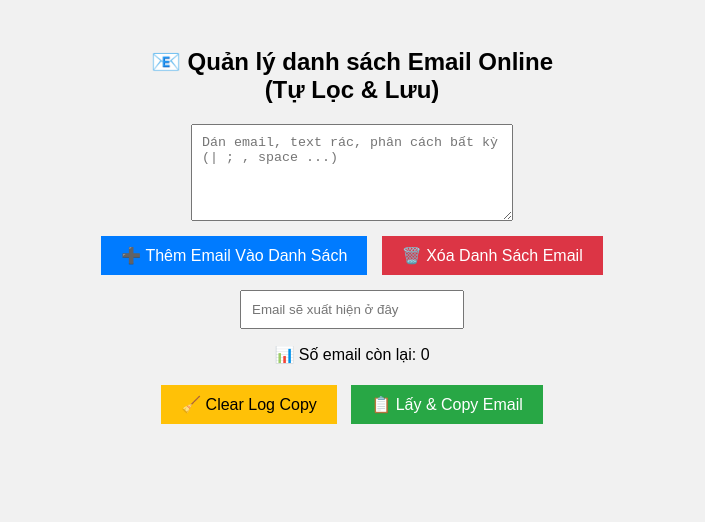
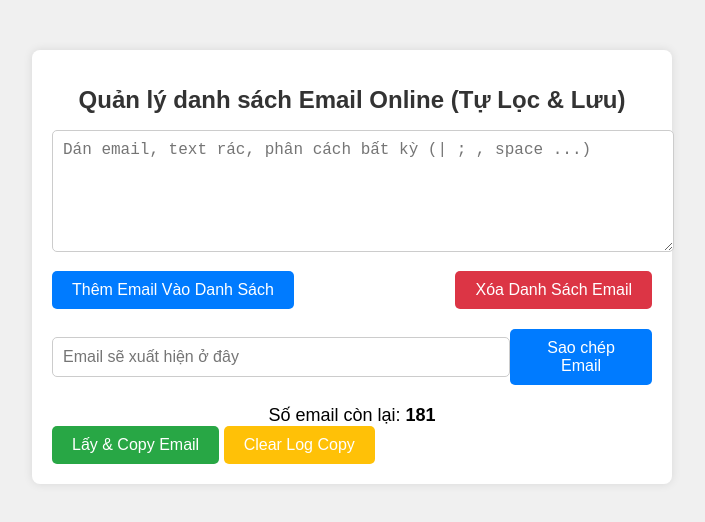
Before and after one commit to 666666cuongvu-beep/syncmail11, a plain HTML site: page index (1).html in a window 1280 px wide. Shown: the whole page, without its empty margins (288-993 px from the left). Drawn offline with Linux system fonts and the light colour scheme.

Commit message:
Update index (1).html

```diff
--- a/index (1).html
+++ b/index (1).html
@@ -2,97 +2,154 @@
 <html lang="vi">
 <head>
     <meta charset="UTF-8">
+    <meta name="viewport" content="width=device-width, initial-scale=1.0">
     <title>Quản lý danh sách Email</title>
+
     <style>
         body {
             font-family: Arial, sans-serif;
-      background-color: #f1f1f1;
-      text-align: center;
-      padding: 20px;
+            background-color: #f0f0f0;
+            margin: 0;
+            padding: 0;
         }
 
-    textarea, input {
-      width: 300px;
-      padding: 10px;
-      margin: 10px auto;
-      display: block;
+        .container {
+            max-width: 600px;
+            margin: 50px auto;
+            background-color: #fff;
+            padding: 20px;
+            border-radius: 8px;
+            box-shadow: 0 0 10px rgba(0, 0, 0, 0.1);
         }
 
-    button {
+        h1 {
+            text-align: center;
+            font-size: 24px;
+            color: #333;
+        }
+
+        textarea {
+            width: 100%;
+            height: 100px;
+            margin-bottom: 15px;
+            padding: 10px;
+            font-size: 16px;
+            border-radius: 5px;
+            border: 1px solid #ccc;
+        }
+
+        .button-container {
+            display: flex;
+            justify-content: space-between;
+        }
+
+        .btn {
             padding: 10px 20px;
-      margin: 5px;
             font-size: 16px;
             cursor: pointer;
+            border-radius: 5px;
+            border: none;
         }
 
-    .blue { background-color: #007bff; color: white; border: none; }
-    .red { background-color: #dc3545; color: white; border: none; }
-    .yellow { background-color: #ffc107; border: none; }
-    .green { background-color: #28a745; color: white; border: none; }
-    .small-input {
-      width: 200px;
+        .btn-blue {
+            background-color: #007bff;
+            color: white;
+        }
+
+        .btn-red {
+            background-color: #dc3545;
+            color: white;
+        }
+
+        .btn-green {
+            background-color: #28a745;
+            color: white;
+        }
+
+        .btn-yellow {
+            background-color: #ffc107;
+            color: white;
+        }
+
+        .email-output {
+            margin-top: 20px;
+            display: flex;
+            align-items: center;
+            justify-content: space-between;
+        }
+
+        #output-field {
+            width: 80%;
+            padding: 10px;
+            font-size: 16px;
+            border-radius: 5px;
+            border: 1px solid #ccc;
+        }
+
+        .email-count {
+            margin-top: 20px;
+            text-align: center;
+            font-size: 18px;
+        }
+
+        #remaining-count {
+            font-weight: bold;
         }
     </style>
+
 </head>
 <body>
+    <div class="container">
+        <h1>Quản lý danh sách Email Online (Tự Lọc & Lưu)</h1>
 
-  <h2>📧 Quản lý danh sách Email Online<br>(Tự Lọc & Lưu)</h2>
+        <textarea placeholder="Dán email, text rác, phân cách bất kỳ (| ; , space ...)" id="email-input"></textarea>
 
-  <textarea id="emailInput" rows="5" placeholder="Dán email, text rác, phân cách bất kỳ (| ; , space ...)"></textarea>
+        <div class="button-container">
+            <button id="add-email" class="btn btn-blue">Thêm Email Vào Danh Sách</button>
+            <button id="clear-email-list" class="btn btn-red">Xóa Danh Sách Email</button>
+        </div>
 
-  <button class="blue" onclick="addEmails()">➕ Thêm Email Vào Danh Sách</button>
-  <button class="red" onclick="clearEmails()">🗑️ Xóa Danh Sách Email</button>
+        <div class="email-output">
+            <input type="text" id="output-field" placeholder="Email sẽ xuất hiện ở đây" readonly>
+            <button id="copy-email" class="btn btn-blue">Sao chép Email</button>
+        </div>
 
-  <input type="text" id="emailDisplay" placeholder="Email sẽ xuất hiện ở đây" class="small-input" readonly />
-  <p>📊 Số email còn lại: <span id="emailCount">0</span></p>
+        <div class="email-count">
+            <span>Số email còn lại: <span id="remaining-count">181</span></span>
+        </div>
 
-  <button class="yellow" onclick="clearLog()">🧹 Clear Log Copy</button>
-  <button class="green" onclick="copyEmails()">📋 Lấy & Copy Email</button>
+        <button id="get-copy-email" class="btn btn-green">Lấy & Copy Email</button>
+
+        <button id="clear-log" class="btn btn-yellow">Clear Log Copy</button>
+    </div>
 
     <script>
-    let emailList = [];
-
-    function extractEmails(text) {
-      const cleaned = text.replace(/[,|; \n\r]+/g, " ");
-      const parts = cleaned.split(" ");
-      const emailRegex = /^[^\s@]+@[^\s@]+\.[^\s@]+$/;
-      return parts.filter(e => emailRegex.test(e.toLowerCase()));
-    }
-
-    function addEmails() {
-      const input = document.getElementById("emailInput").value;
-      const newEmails = extractEmails(input);
-      newEmails.forEach(email => {
-        if (!emailList.includes(email)) {
-          emailList.push(email);
+        // JavaScript logic for adding, removing emails and displaying output
+        document.getElementById('add-email').addEventListener('click', function() {
+            let emailInput = document.getElementById('email-input').value;
+            if (emailInput) {
+                // Process input email and display it
+                document.getElementById('output-field').value = emailInput;
+                document.getElementById('remaining-count').textContent = 180; // Example update
             }
         });
-      updateDisplay();
-    }
 
-    function clearEmails() {
-      emailList = [];
-      updateDisplay();
-    }
+        document.getElementById('clear-email-list').addEventListener('click', function() {
+            document.getElementById('email-input').value = '';
+            document.getElementById('output-field').value = '';
+            document.getElementById('remaining-count').textContent = 181;
+        });
 
-    function updateDisplay() {
-      const emailDisplay = document.getElementById("emailDisplay");
-      const count = document.getElementById("emailCount");
-      emailDisplay.value = emailList.join(", ");
-      count.innerText = emailList.length;
-    }
+        document.getElementById('copy-email').addEventListener('click', function() {
+            let emailField = document.getElementById('output-field');
+            emailField.select();
+            document.execCommand('copy');
+        });
 
-    function clearLog() {
-      document.getElementById("emailDisplay").value = "";
-    }
-
-    function copyEmails() {
-      const text = emailList.join(", ");
-      navigator.clipboard.writeText(text).then(() => {
-        alert("Đã copy danh sách email!");
+        document.getElementById('get-copy-email').addEventListener('click', function() {
+            let emailField = document.getElementById('output-field');
+            console.log(emailField.value);  // Optionally log or use the copied email
         });
-    }
     </script>
-
 </body>
 </html>
```
Lines whose indentation alone changed are shown as unchanged.
